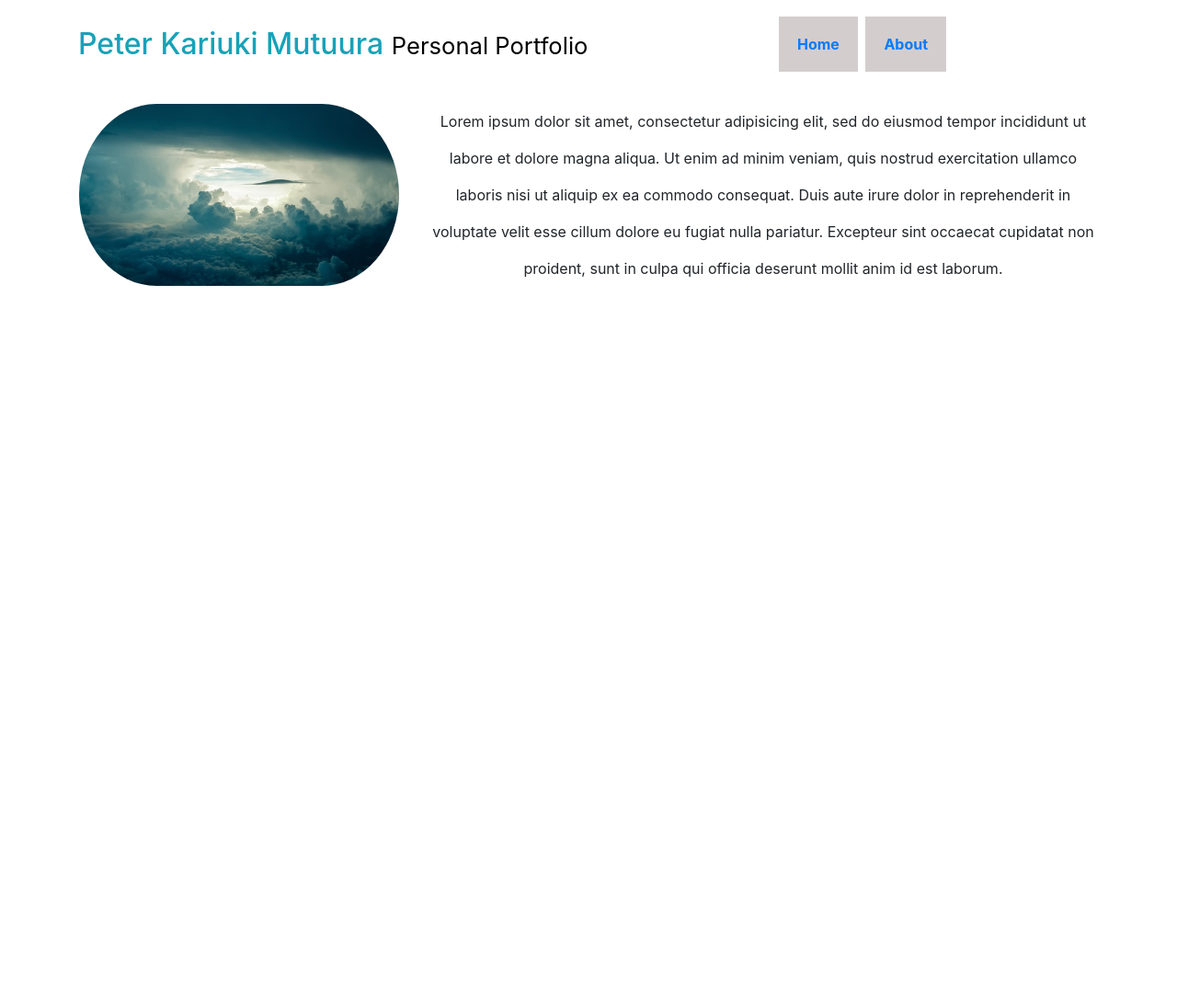
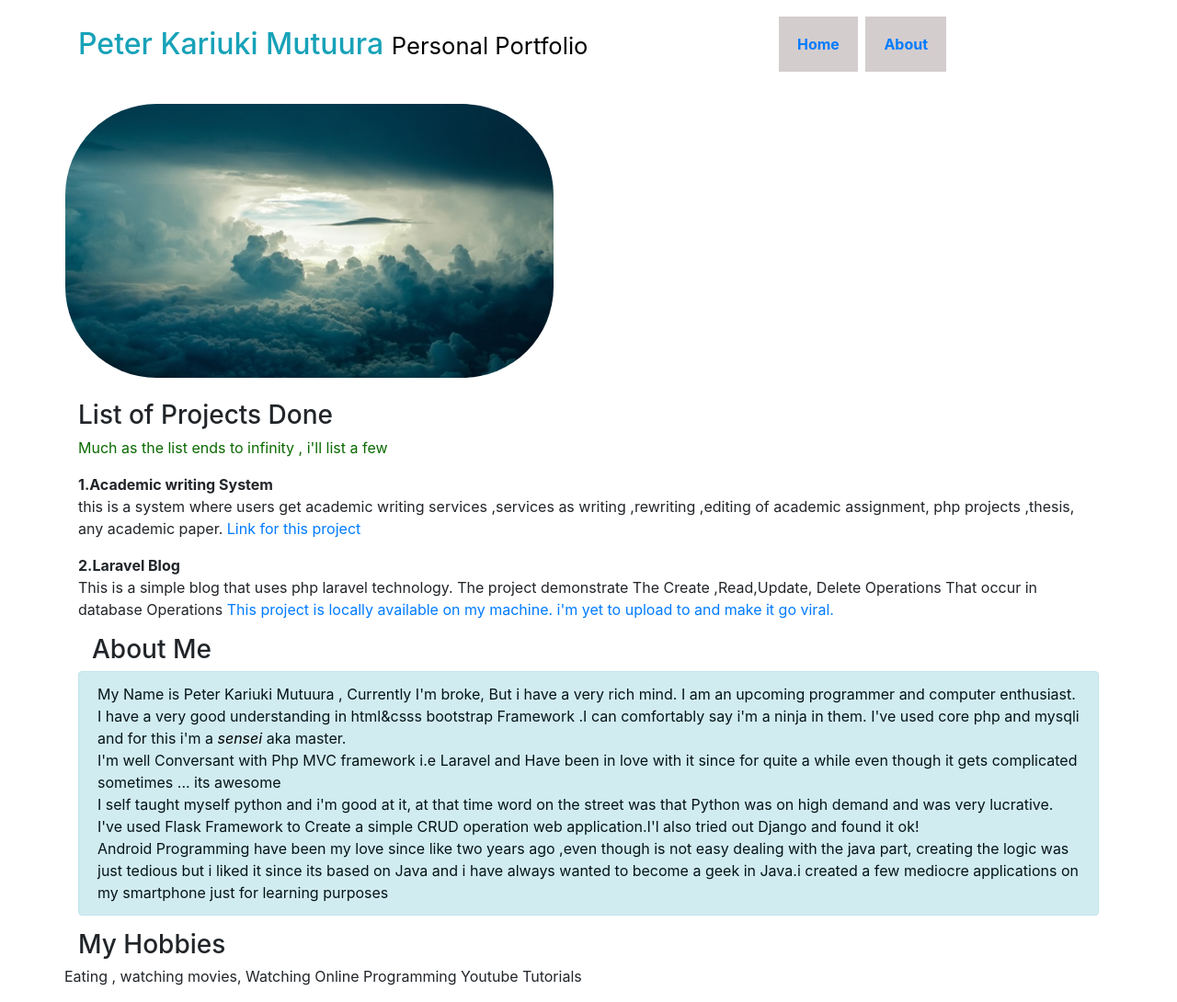
Before and after one commit to peterkariukimutuura/peterkariukimutuura.github.io, a PHP site: page / in a window 1280 px wide. Shown: the whole page at 92% size. Before the commit the page ends 311 px from the top, so only its background shows below. Run offline with PHP 8.4, Linux system fonts and the light colour scheme.

Commit message:
added more intel on the project

```diff
--- a/css/styles.css
+++ b/css/styles.css
@@ -13,14 +13,14 @@ ul.mynav li{
 	 display: inline;
 }
 
-a{
+a.headnav{
 	padding: 20px;
 
 	text-decoration: none;
 	font-weight: bold;
 	    background-color: #d4cdcd;
 }
-a:hover{
+a.headnav:hover{
 	text-decoration: none;
 	color: #fff;
 	background-color: #182d2d;
@@ -31,5 +31,5 @@ small{
 img#imgprofile{
 	border: 1px solid #fff;
 	border-radius: 100px;
-	height: 200px;
+	height: 300px;
 }
--- a/index.html
+++ b/index.html
@@ -16,15 +16,15 @@
 
 		<nav class="col-md-4">
 			<ul class="mynav">
-		        <li class="active"><a href="">Home</a></li>
-		        <li><a href="#about">About</a></li>
+		        <li class="active"><a class="headnav" href="">Home</a></li>
+		        <li><a class="headnav" href="#about">About</a></li>
 		    </ul>
 		</nav>
 
 	</div>
 	<div class="row text-center">
-		<img class="col-md-4" id="imgprofile" src="images/heaven.jpg" alt="the heavens" >
-		<div class="col-md-8 text-center">
+		<img id="imgprofile" src="images/heaven.jpg" alt="the heavens" >
+<!-- 		<div class="col-md-8 text-center">
 			<center>
 			<p style="line-height: 2.5;">
 				Lorem ipsum dolor sit amet, consectetur adipisicing elit, sed do eiusmod
@@ -36,8 +36,76 @@
 			</p>
 			</center>
 
+		</div> -->
+	</div><br>
+	<div class="row">
+		<h3 class="col-sm-12">
+		 List of 	Projects Done
+		</h3>
+		<div class="col-sm-12">
+			<p style="color: #0a6900;">Much as the list ends to infinity , i'll list a few</p>
+			<section>
+				<strong>1.Academic writing System</strong>
+				<p>
+					this is a system where users get academic writing services ,services as writing ,rewriting ,editing of academic assignment, php projects ,thesis, any academic paper.
+					<a href="http://frontieressays.com" target="blank">Link for this project</a>
+				</p>
+
+			</section>
+			<section>
+				<strong>2.Laravel Blog</strong>
+				<p>
+					This is a simple blog that uses php laravel technology. The project demonstrate
+					The Create ,Read,Update, Delete Operations That occur in database Operations
+					<a href=""> This project is locally available on my machine. i'm yet to upload to and make it go viral.</a>
+				</p>
+
+			</section>
+
+
+
 		</div>
 	</div>
+	<div class="row">
+		<div class="container">
+
+
+			<h3 class="col-sm-12" id="about">
+				About Me
+			</h3>
+		<div class="well">
+			<p class="alert alert-info" style="color: #051417;">
+				My Name is Peter Kariuki Mutuura , Currently I'm broke, But i have a very rich mind.
+				I am an upcoming programmer  and computer enthusiast. I have a very good  understanding in html&csss bootstrap Framework  .I can comfortably say i'm a ninja in them.
+				I've used core php and mysqli and for this i'm a  <em style="color: #000;">sensei</em>
+				aka master. <br>
+				I'm  well Conversant with Php  MVC framework i.e Laravel and Have been in love with it since for quite a while even though it gets complicated sometimes ... its awesome
+				<br>
+				I self taught myself python and i'm good at it, at that time word on the street was that Python was on high demand and was very lucrative. I've used Flask Framework to Create a simple CRUD operation web application.I'l also tried out  Django and found it ok!<br>
+				Android Programming have been my love since like two years ago ,even though is not
+				easy dealing with the java part, creating the logic was just tedious but i liked it since its based on Java and i have always wanted to become a geek in Java.i created a few mediocre applications on my smartphone just for learning purposes
+				<br>
+
+
+
+			</p>
+
+		</div>
+
+		</div>
+	</div>
+
+
+	<div class="row">
+		<h3 class="col-sm-12">
+			My Hobbies
+		</h3>
+		<p>
+			Eating , watching movies, Watching Online Programming Youtube Tutorials
+		</p>
+
+	</div>
+
 
 	</div>
 
```
Also changed, not shown: README.md.
